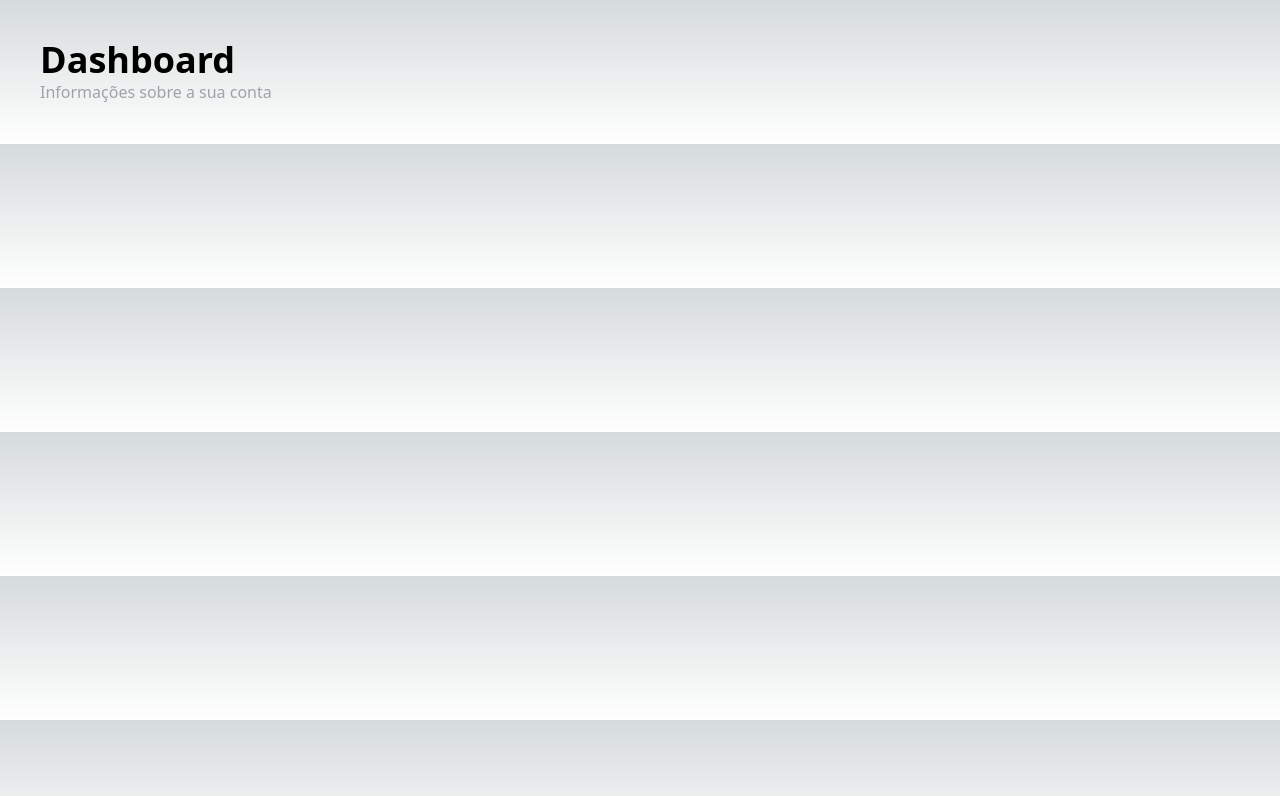
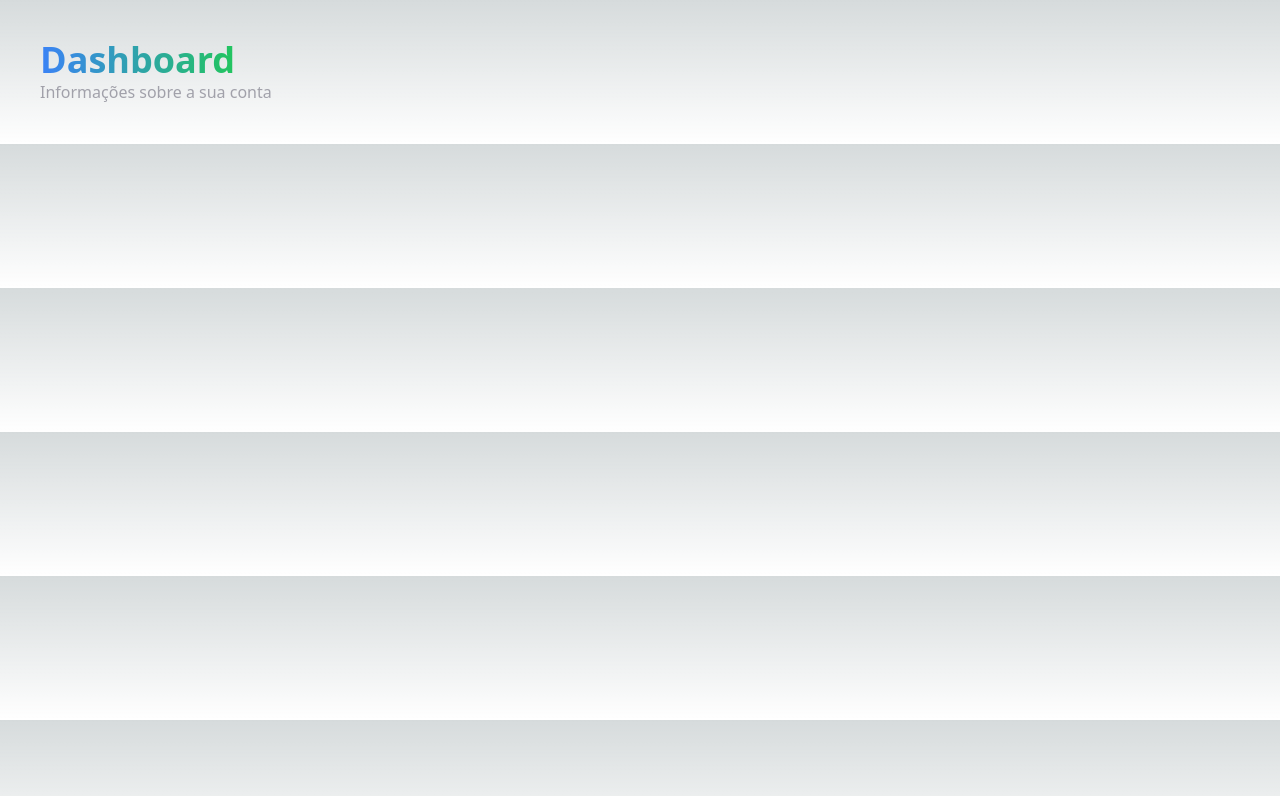
Before and after one commit to vitordiniz25/react-tailwind, a Next.js app: page /extras/titulo in a window 1280 px wide. Shown: the top 796 px of the page. Built offline with nearby package versions, Linux system fonts and the light colour scheme.

Commit message:
background e titulo com gradiente

```diff
--- a/src/components/template/Titulo.tsx
+++ b/src/components/template/Titulo.tsx
@@ -1,13 +1,18 @@
 interface TituloProps {
     principal: string
     secundario: string
+    gradiente?: boolean
 }
 
 export default function Titulo(props: TituloProps) {
     return(
-        <div className="flex flex-col">
-            <span className="text-4xl font-black">{props.principal}</span>
-            <span className="text-base font-light text-zinc-400">{props.secundario}</span>
+        <div className="flex flex-col items-start">
+            <h1 className={`text-4xl font-black
+                ${props.gradiente ? 'bg-gradient-to-r from-blue-500 to-green-500 bg-clip-text text-transparent' : ''}
+            `}>
+                {props.principal}
+            </h1>
+            <h2 className="text-base font-light text-zinc-400">{props.secundario}</h2>
         </div>
     )
 }
--- /dev/null
+++ b/src/pages/extras/background.tsx
@@ -0,0 +1,10 @@
+export default function  Background() {
+    return(
+        <div className="
+            flex-center h-screen
+            bg-gradient-to-r from-purple-800 via-black to-purple-800
+        ">
+            Background
+        </div>
+    )
+}
--- a/src/pages/extras/titulo.tsx
+++ b/src/pages/extras/titulo.tsx
@@ -6,6 +6,7 @@ export default function PaginaTitulo() {
             <Titulo
                 principal="Dashboard"
                 secundario="Informações sobre a sua conta"
+                gradiente
             ></Titulo>
         </div>
     )
```
